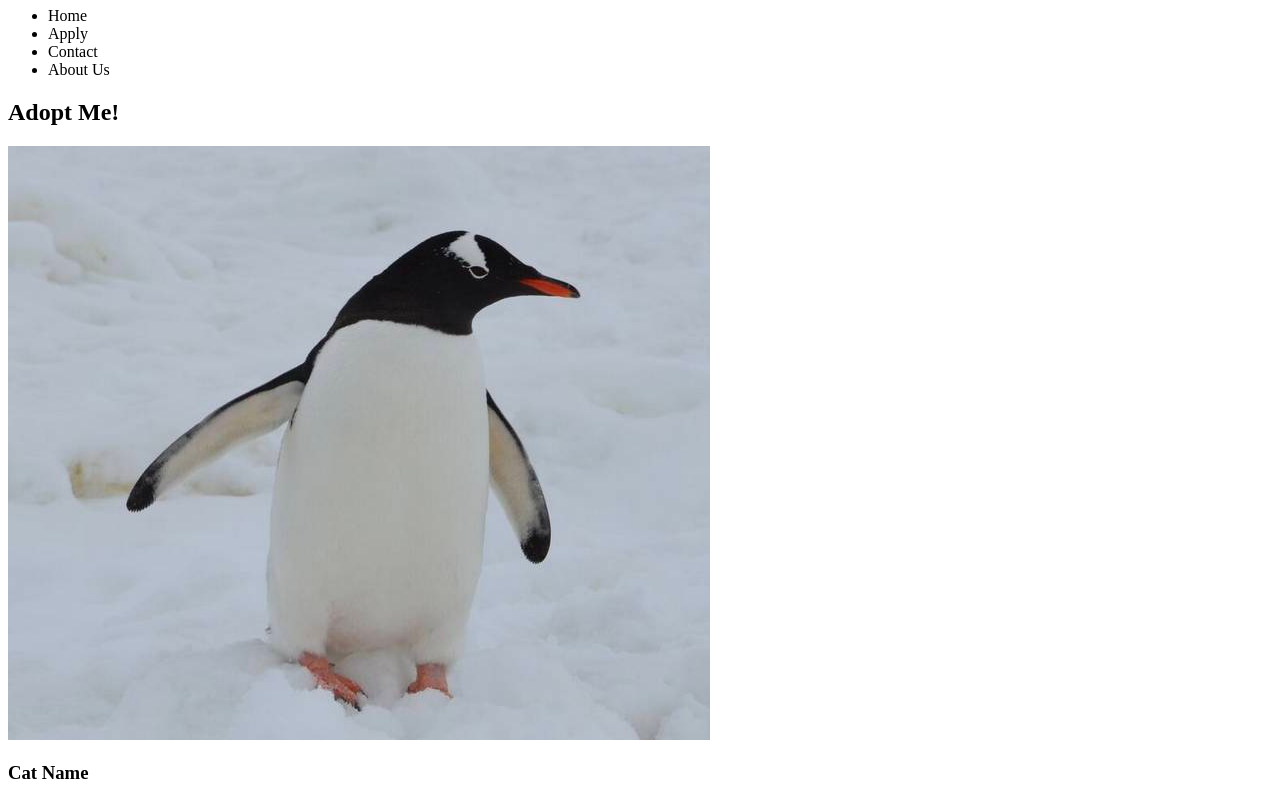
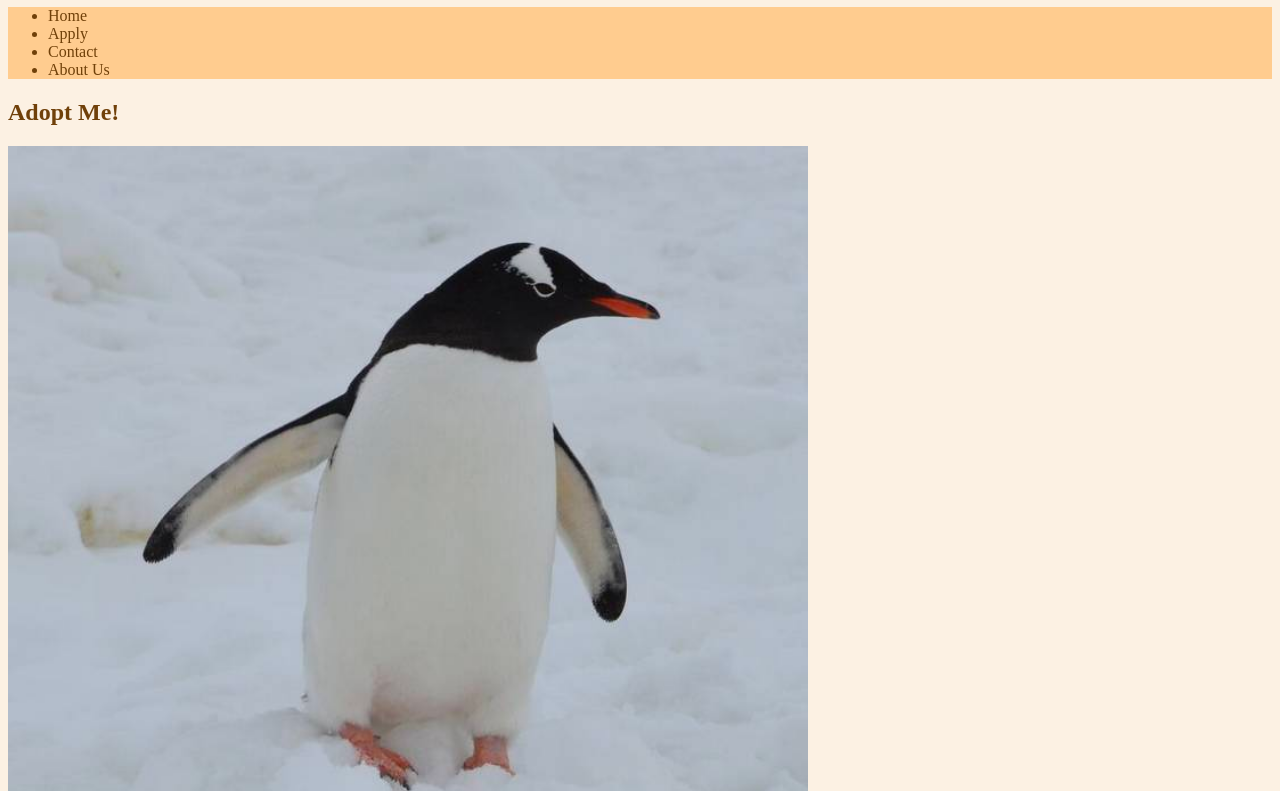
Before and after one commit to stephanielingwood/cat-fellows, a plain HTML site: page index.html in a window 1280 px wide. Shown: the part 73-864 px from the top of the page. Drawn offline with Linux system fonts and the light colour scheme.

Commit message:
Add css file with initial site colors

```diff
--- a/index.html
+++ b/index.html
@@ -3,9 +3,10 @@
 
   <head>
     <!-- everything that I want the browser to know about, but that I don't want to show in the browser window itself -->
-    <!-- connect css files -->
     <!-- set the text for the browser tab -->
     <title>Cat Fellows</title>
+    <!-- connect css files -->
+    <link href="style.css" type="text/css" rel="stylesheet">
   </head>
 
   <body>
@@ -36,7 +37,7 @@
         Adopt Me!
       </h2>
       <article>
-        <img src="gentoo.jpg">
+        <img src="gentoo.jpg" class="bigpic">
         <h3>
           Cat Name
         </h3>
@@ -66,7 +67,9 @@
       </article>
     </main>
     <footer>
-
+      <p>
+        Copyright 2019 Cat Fellows
+      </p>
     </footer>
   </body>
 
--- /dev/null
+++ b/style.css
@@ -0,0 +1,34 @@
+html {
+  height: 100%;
+}
+
+body {
+  background-color: #FCF1E3;
+  color: #704009;
+}
+
+header {
+  background-color: #408EB3;
+}
+
+nav {
+ background-color: #FFCC8F;
+}
+
+main {
+ background-color: #FCF1E3;
+}
+
+article img {
+  width: 100%;
+  max-width: 400px;
+}
+
+.bigpic {
+  width: 100%;
+  max-width: 800px;
+}
+
+footer {
+ background-color: #408EB3;
+}
```
